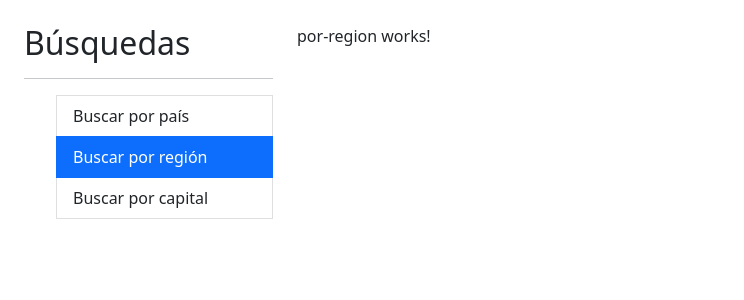
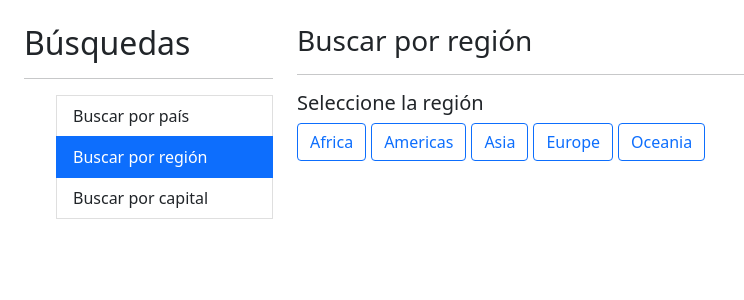
Before and after one commit to AdriFC/paisesApp-ANGULAR, an Angular app: page /region in a window 1280 px wide. Shown: the top 300 px of the page, without its empty margins (0-744 px from the left). Built offline with nearby package versions, Linux system fonts and the light colour scheme.

Commit message:
Seccion 9. Clases de CSS condicionales.

```diff
--- a/src/app/pais/pages/por-region/por-region.component.html
+++ b/src/app/pais/pages/por-region/por-region.component.html
@@ -1 +1,20 @@
-<p>por-region works!</p>
+<h3>Buscar por región <small> {{ regionActiva | titlecase }} </small></h3>
+<hr>
+
+<h5>Seleccione la región</h5>
+
+<div class="row">
+    <div class="col">
+
+        <!-- [class.btn-primary]="region === regionActiva" -->
+        <!-- [ngClass]="{
+            'btn-primary': regionActiva === region,
+            'btn-outline-primary': regionActiva !== region
+        }" -->
+        <button *ngFor="let region of regiones"
+                [class]="getClaseCSS( region )"
+                (click)="activarRegion( region )">
+            {{ region | titlecase }}
+        </button>
+    </div>
+</div>
--- a/src/app/pais/pages/por-region/por-region.component.ts
+++ b/src/app/pais/pages/por-region/por-region.component.ts
@@ -1,16 +1,33 @@
-import { Component, OnInit } from '@angular/core';
+import { Component } from '@angular/core';
 
 @Component({
   selector: 'app-por-region',
   templateUrl: './por-region.component.html',
-  styles: [
+  styles: [`
+    button{
+      margin-right: 5px;
+    }
+  `
   ]
 })
-export class PorRegionComponent implements OnInit {
+export class PorRegionComponent  {
+
+
+  regiones: string [] = ['africa', 'americas', 'asia', 'europe', 'oceania'];
+  regionActiva: string = '';
 
   constructor() { }
 
-  ngOnInit(): void {
+  getClaseCSS( region: string ): string{
+    return (region === this.regionActiva) ? 'btn btn-primary': 'btn btn-outline-primary';
   }
 
+  activarRegion( region: string ){
+    this.regionActiva = region;
+
+    //TODO: hacer el llamado al servicio
+  }
+
+
+
 }
```
